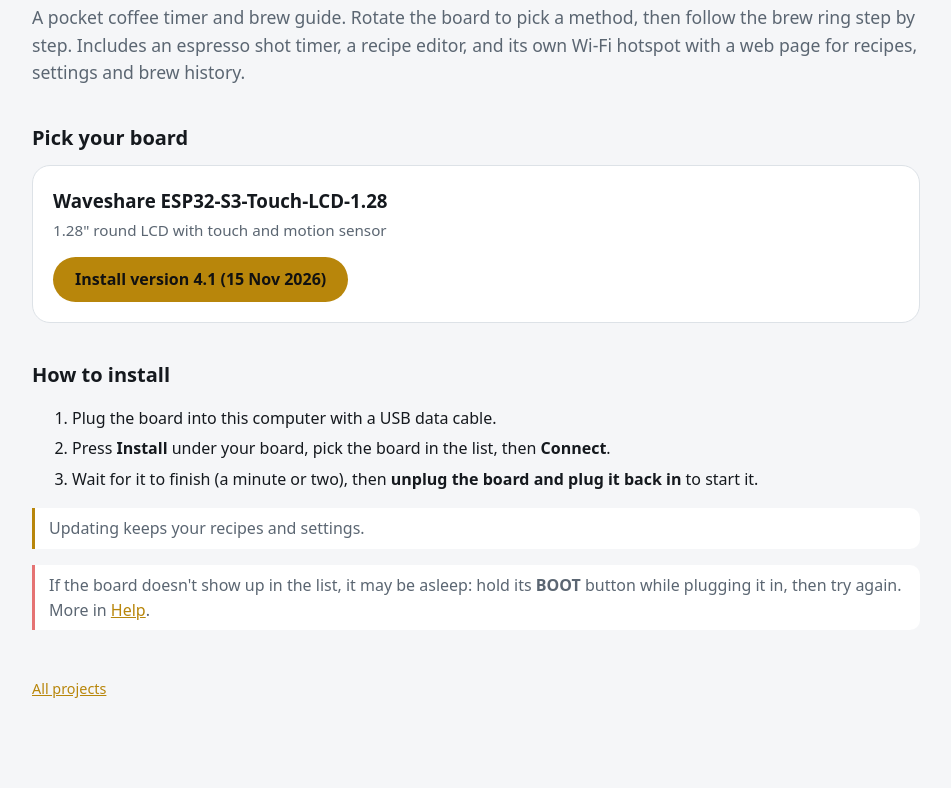
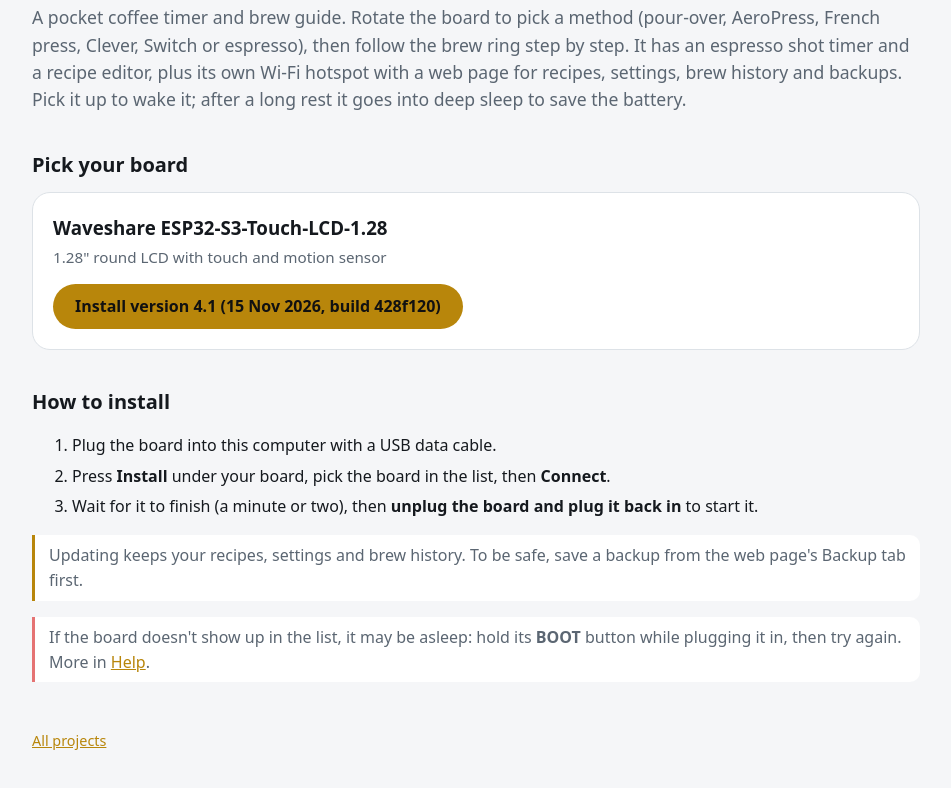
Before and after one commit to DeepFriedGalliform/DeepFriedGalliform.github.io, a plain HTML site: page brew-buddy/index.html in a window 1280 px wide. Shown: the part 130-918 px from the top of the page, without its empty margins (164-1115 px from the left). Before the commit the page ends 895 px from the top, so only its background shows below. Drawn offline with Linux system fonts and the light colour scheme.

Commit message:
Brew Buddy: latest build (BrewBuddy_Release 428f120), page text updated
Deep sleep and motion-sensor wake, Scale-style recipe screen, backup with
history. Host tests: 171 checks and 554 screens, all good.

Co-Authored-By: Claude Opus 5.5 <noreply@anthropic.com>
Claude-Session: https://claude.ai/code/session_01DfdnrQ4KqQtWUUwo127GXj

```diff
--- a/brew-buddy/index.html
+++ b/brew-buddy/index.html
@@ -12,7 +12,7 @@
 <div class="wrap">
   <header class="site"><span class="dot"></span><a href="../">DFG Devices</a></header>
   <h1>Brew Buddy</h1>
-  <p class="lead">A pocket coffee timer and brew guide. Rotate the board to pick a method, then follow the brew ring step by step. Includes an espresso shot timer, a recipe editor, and its own Wi-Fi hotspot with a web page for recipes, settings and brew history.</p>
+  <p class="lead">A pocket coffee timer and brew guide. Rotate the board to pick a method (pour-over, AeroPress, French press, Clever, Switch or espresso), then follow the brew ring step by step. It has an espresso shot timer and a recipe editor, plus its own Wi-Fi hotspot with a web page for recipes, settings, brew history and backups. Pick it up to wake it; after a long rest it goes into deep sleep to save the battery.</p>
 
   <h2>Pick your board</h2>
   <div id="boards"></div>
@@ -23,7 +23,7 @@
     <li>Press <strong>Install</strong> under your board, pick the board in the list, then <strong>Connect</strong>.</li>
     <li>Wait for it to finish (a minute or two), then <strong>unplug the board and plug it back in</strong> to start it.</li>
   </ol>
-  <p class="note">Updating keeps your recipes and settings.</p>
+  <p class="note">Updating keeps your recipes, settings and brew history. To be safe, save a backup from the web page's Backup tab first.</p>
   <p class="note warn">If the board doesn't show up in the list, it may be asleep: hold its <strong>BOOT</strong> button while plugging it in, then try again. More in <a href="../help.html">Help</a>.</p>
   <footer><a href="../">All projects</a></footer>
 </div>
--- a/brew-buddy/manifest-lcd.json
+++ b/brew-buddy/manifest-lcd.json
@@ -1,6 +1,6 @@
 {
     "name": "Brew Buddy",
-    "version": "4.1 (15 Nov 2026)",
+    "version": "4.1 (15 Nov 2026, build 428f120)",
     "new_install_prompt_erase": false,
     "builds": [
         {
```
Also changed, not shown: 2 other files.
